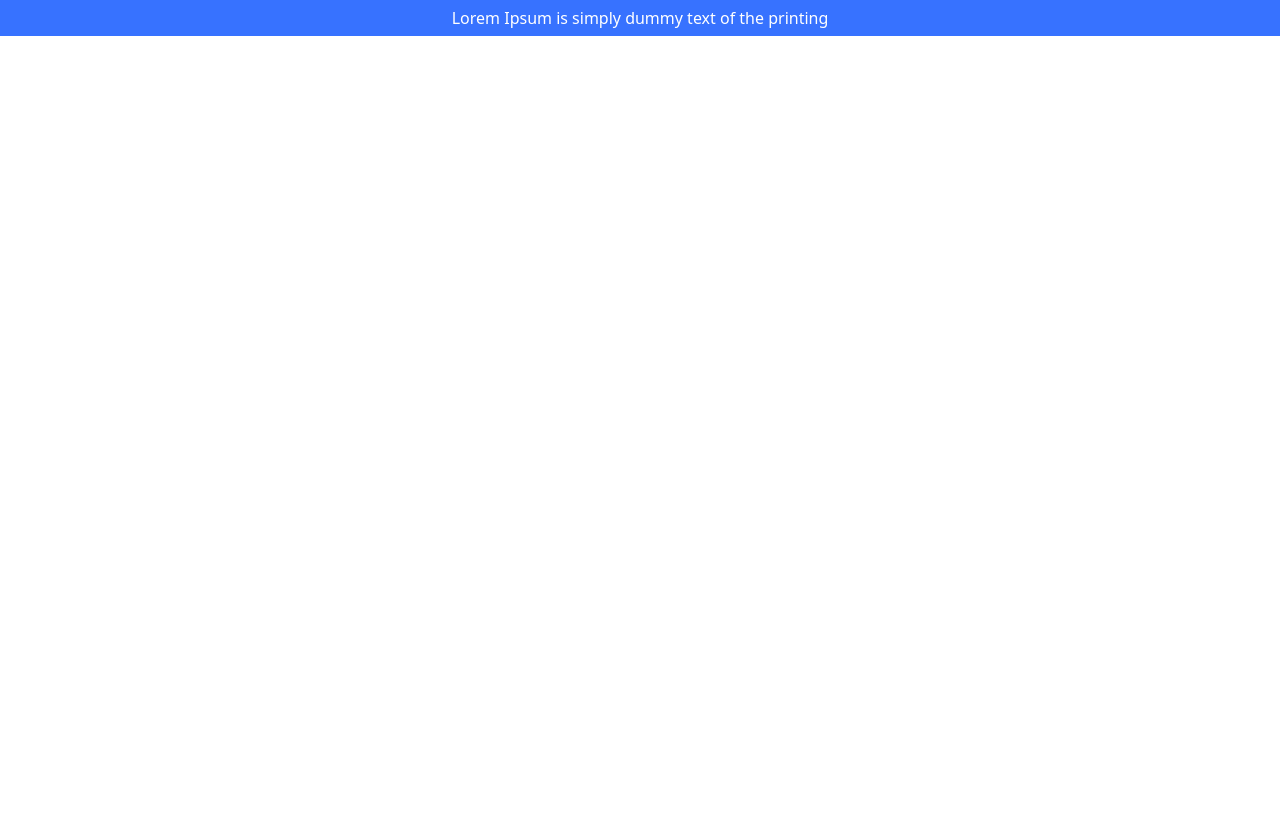
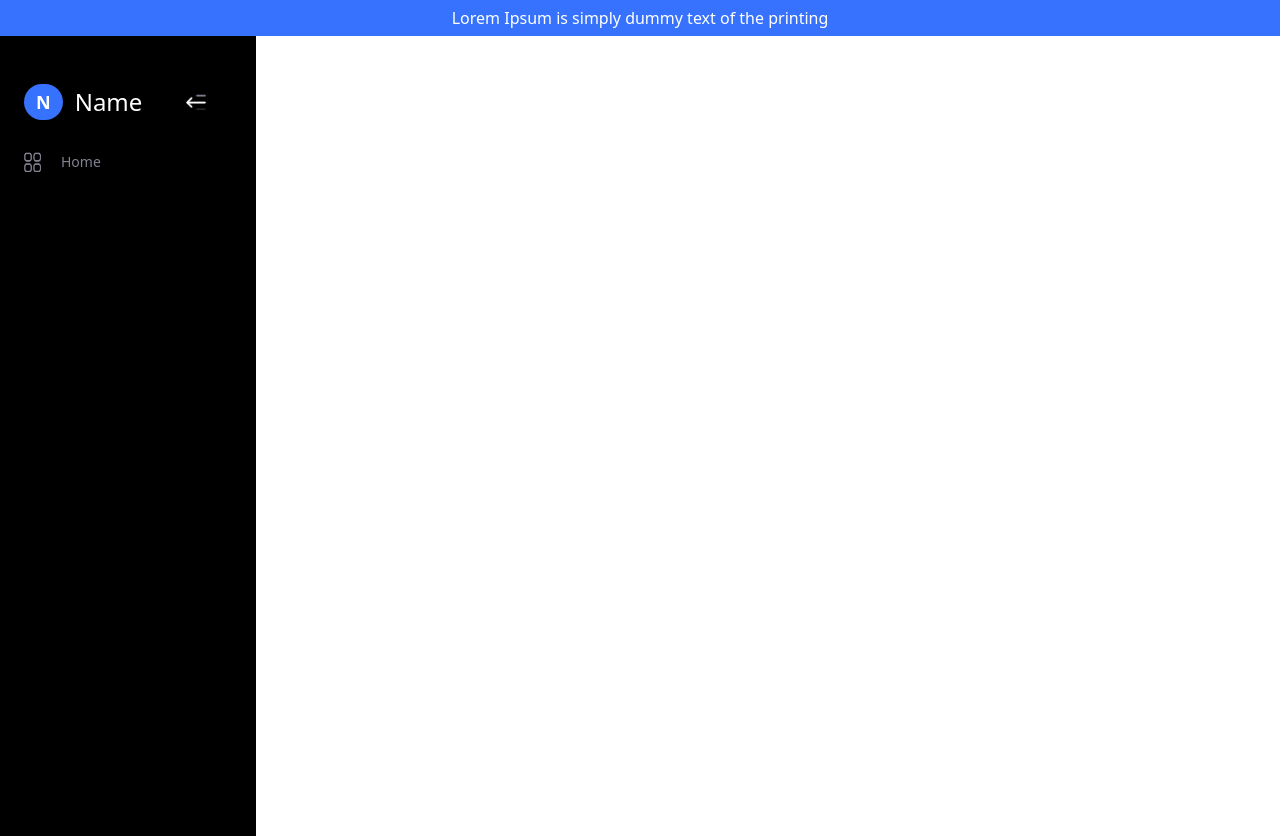
Before and after one commit to Iamthevk/task-management-web3, a Next.js app: page / in a window 1280 px wide. Before the commit the page ends 800 px from the top, so only its background shows below. Built offline with nearby package versions, Linux system fonts and the light colour scheme.

Commit message:
sidebar component created

```diff
--- a/src/components/Navbar.tsx
+++ b/src/components/Navbar.tsx
@@ -2,7 +2,7 @@ import React from "react";
 
 function Navbar() {
   return (
-    <div className="flex justify-center items-center bg-[#3772FF] text-white h-9 ">
+    <div className="flex justify-center items-center bg-primary-500 text-white h-9 ">
       <p>Lorem Ipsum is simply dummy text of the printing</p>
     </div>
   );
--- /dev/null
+++ b/src/components/Sidebar.tsx
@@ -0,0 +1,25 @@
+import React from "react";
+import Image from "next/image";
+
+function Sidebar() {
+  return (
+    <div className="w-64 pl-3 bg-primaryDark-500 h-screen">
+      <div className="pt-12 gap-1 flex justify-start items-center pb-8">
+        {" "}
+        <span className="p-3 py-1 ml-3 text-white font-bold bg-primary-500 rounded-full       mr-2 text-lg">
+          N
+        </span>
+        <p className="text-white text-2xl mr-10"> Name</p>
+        <Image src="/slide-left.png" alt="slide-left" width={20} height={16} />
+      </div>
+      <ul className="ml-3">
+        <li className="flex gap-5">
+          <Image src={"/home.png"} alt="home" width={17} height={17} />
+          <p className="text-sm space-x-2 text-primary-200">Home</p>
+        </li>
+      </ul>
+    </div>
+  );
+}
+
+export default Sidebar;
--- a/src/components/app.tsx
+++ b/src/components/app.tsx
@@ -1,10 +1,12 @@
 import React from "react";
 import Navbar from "./Navbar";
+import Sidebar from "./Sidebar";
 
 function App() {
   return (
     <>
       <Navbar />
+      <Sidebar />
     </>
   );
 }
```
